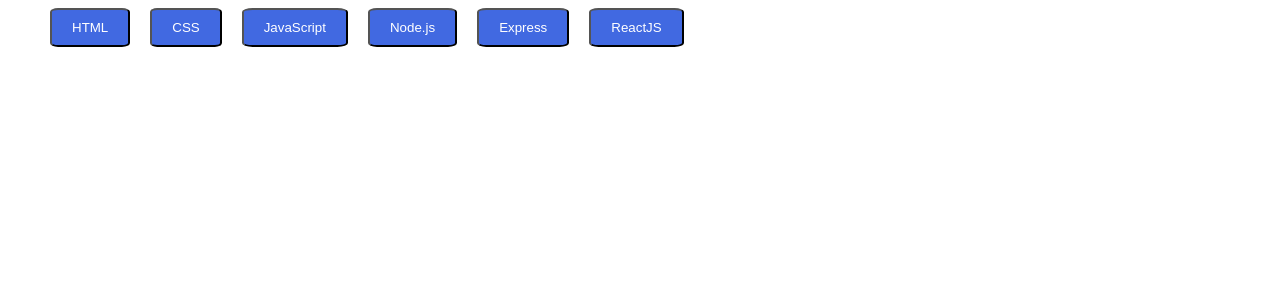
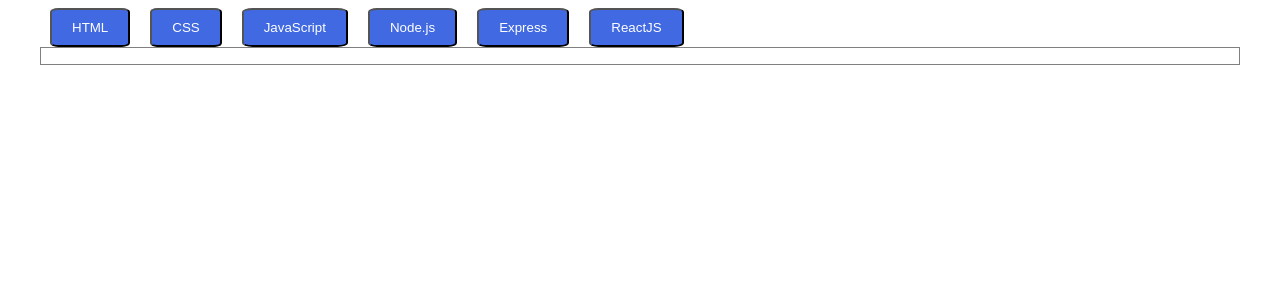
Before and after one commit to ilariamaffiola/react-use-state, a React (Vite) app: page / in a window 1280 px wide. Shown: the top 300 px of the page. Built offline with nearby package versions, Linux system fonts and the light colour scheme.

Commit message:
[UPD]Replace ButtonList component with Cards component in App; create Cards component to include ButtonList and container structure

```diff
--- a/src/App.jsx
+++ b/src/App.jsx
@@ -1,5 +1,5 @@
 import React from 'react';
-import ButtonList from './components/ButtonList';
+import Cards from './components/Cards';
 
 function App() {
 
@@ -7,7 +7,7 @@
   alert("Hello World");
 }
   return (
-    <ButtonList />
+    <Cards />
   )
 }
 
--- /dev/null
+++ b/src/components/Cards.jsx
@@ -0,0 +1,17 @@
+import React from 'react';
+import ButtonList from './ButtonList';
+function Cards(props) {
+const {languages} = props;
+  return (
+    <>
+    <ButtonList />
+    <div className='container'>
+        <div className="description">
+        </div>
+
+    </div>
+    </>
+  );
+}
+
+export default Cards;
```
